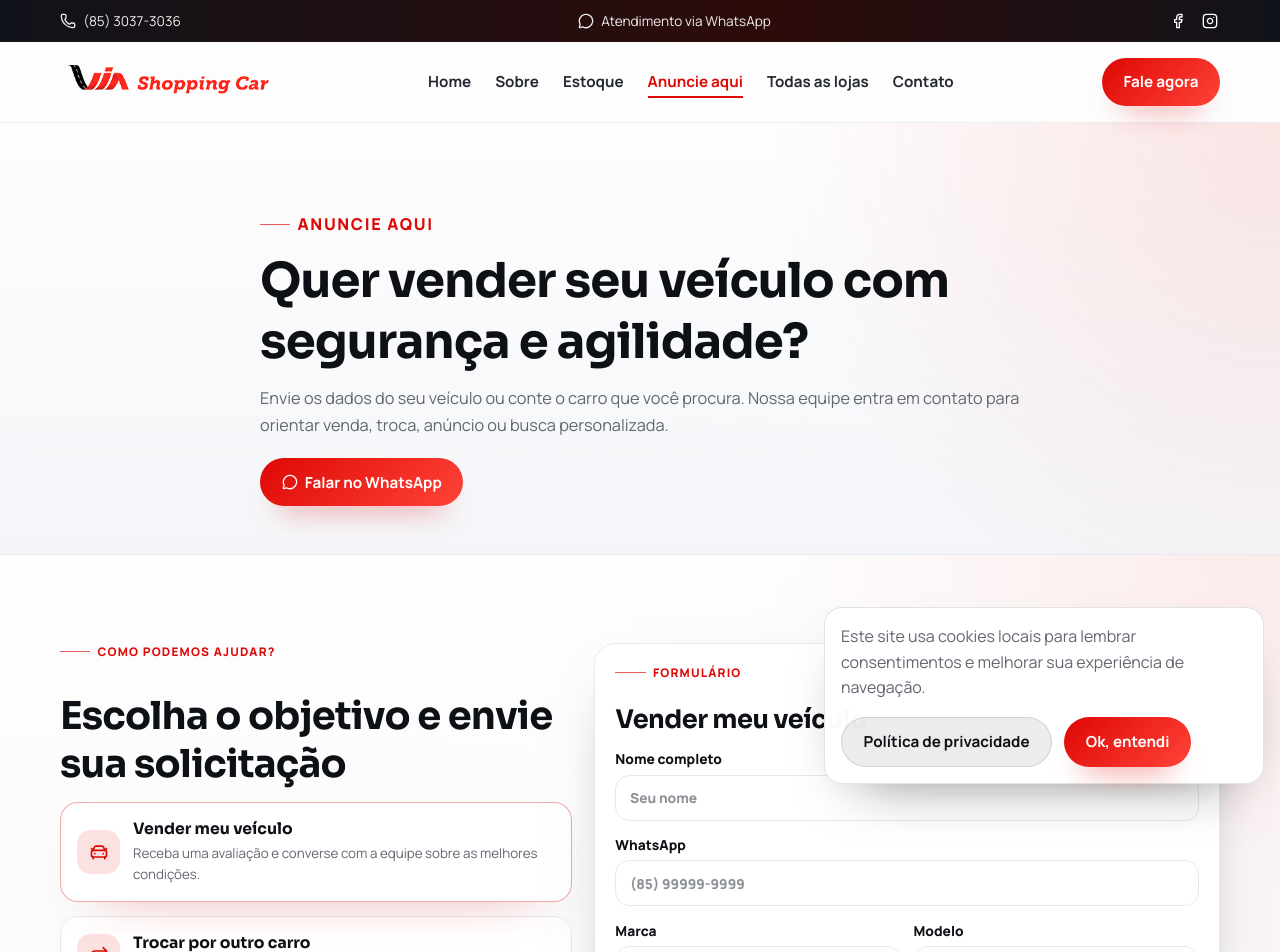
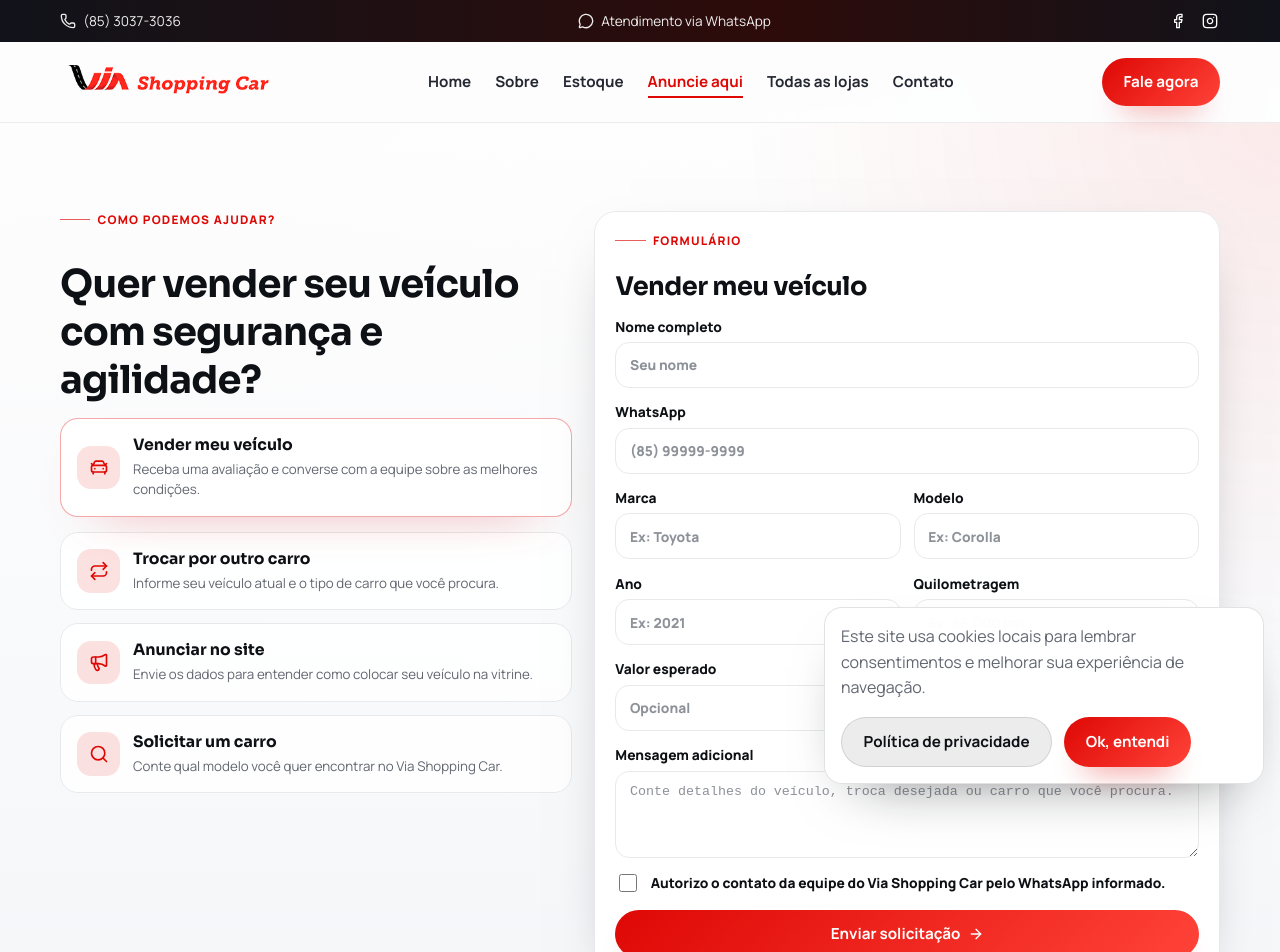
Before and after one commit to mhrzfrota/projeto-vsc, a React (Vite) app in the folder viashoppingcar-react/: page /anuncie-aqui in a window 1280 px wide. Shown: the top 952 px of the page. Built offline with nearby package versions, Linux system fonts and the light colour scheme.

Commit message:
style melhoria tela anuncie aqui

```diff
--- a/viashoppingcar-react/src/App.css
+++ b/viashoppingcar-react/src/App.css
@@ -2306,6 +2306,26 @@
   gap: 0.8rem;
 }
 
+.advertise-form .checkbox-row {
+  display: flex;
+  align-items: flex-start;
+  gap: 0.65rem;
+  line-height: 1.55;
+}
+
+.advertise-form .checkbox-row input {
+  flex: 0 0 auto;
+  width: 18px;
+  height: 18px;
+  margin-top: 0.15rem;
+  accent-color: var(--color-primary);
+  cursor: pointer;
+}
+
+.advertise-form .checkbox-row span {
+  flex: 1 1 auto;
+}
+
 .advertise-consent {
   color: var(--color-muted);
   font-weight: 700;
--- a/viashoppingcar-react/src/pages/advertise-page.tsx
+++ b/viashoppingcar-react/src/pages/advertise-page.tsx
@@ -1,5 +1,5 @@
 import { type FormEvent, useState } from 'react'
-import { ArrowRight, CarFront, Megaphone, MessageCircle, Repeat, Search } from 'lucide-react'
+import { ArrowRight, CarFront, Megaphone, Repeat, Search } from 'lucide-react'
 import { createWhatsappLink } from '../site-data'
 
 type RequestType = 'vender' | 'trocar' | 'anunciar' | 'procurar'
@@ -83,32 +83,11 @@ export function AdvertisePage() {
 
   return (
     <main>
-      <section className="page-hero">
-        <div className="container page-hero-wrap reveal">
-          <p className="eyebrow">ANUNCIE AQUI</p>
-          <h1>Quer vender seu veículo com segurança e agilidade?</h1>
-          <p>
-            Envie os dados do seu veículo ou conte o carro que você procura. Nossa equipe entra em
-            contato para orientar venda, troca, anúncio ou busca personalizada.
-          </p>
-          <div className="page-hero-actions">
-            <a
-              className="btn btn-primary"
-              href={createWhatsappLink('Olá! Quero anunciar, vender, trocar ou solicitar um carro no Via Shopping Car.')}
-              target="_blank"
-              rel="noreferrer"
-            >
-              <MessageCircle size={16} /> Falar no WhatsApp
-            </a>
-          </div>
-        </div>
-      </section>
-
       <section className="advertise section">
         <div className="container advertise-grid">
           <div className="advertise-copy reveal">
             <p className="eyebrow eyebrow-dark">Como podemos ajudar?</p>
-            <h2>Escolha o objetivo e envie sua solicitação</h2>
+            <h2>Quer vender seu veículo com segurança e agilidade?</h2>
             <div className="advertise-option-list">
               {requestOptions.map((option) => (
                 <button
--- a/viashoppingcar-react/src/pages/inventory-page.tsx
+++ b/viashoppingcar-react/src/pages/inventory-page.tsx
@@ -178,17 +178,6 @@ export function InventoryPage() {
 
   return (
     <main className="inventory-page">
-      <section className="inventory-page-hero">
-        <div className="inventory-page-hero-overlay" />
-        <div className="container inventory-page-hero-content">
-          <p className="inventory-page-hero-icon">
-            <CarFront size={24} />
-          </p>
-          <h1>Estoque de veículos</h1>
-          <p>Uma página dedicada ao showroom com a mesma lógica da referência, em uma leitura mais atual.</p>
-        </div>
-      </section>
-
       <section className="inventory-page-section">
         <div className="container">
           <div className="inventory-page-heading">
```
